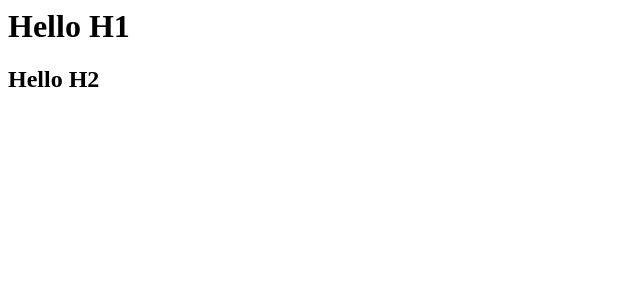
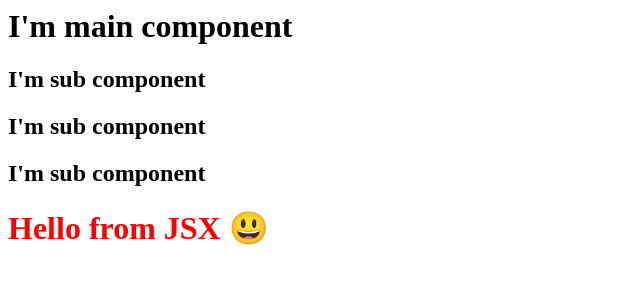
Before and after one commit to Rajath3/namaste-react, a React (Vite) app: page / in a window 1280 px wide. Shown: the top 300 px of the page, without its empty margins (0-640 px from the left). Built offline with nearby package versions, Linux system fonts and the light colour scheme.

Commit message:
Episode 3

```diff
--- a/App.js
+++ b/App.js
@@ -1,25 +1,25 @@
 import React from 'react';
 import ReactDOM from 'react-dom/client';
 
-{/* <div id='parent'>
-    <div id='child'>
-        <h1>Hello H1</h1>
-        <h2>Hello H2</h2>
+
+const heading = <h1 id='heading'>Hello from JSX 😃 </h1>
+
+
+const SubComponent = () => {
+    return <h2>I'm sub component</h2>
+}
+
+// Composite class - Rendering one component inside another
+const MainComponent = () => {
+    return <div>
+        <h1>I'm main component</h1>
+        <SubComponent />
+        {SubComponent()}
+        <SubComponent></SubComponent>
+        {heading}
     </div>
-</div> */}
-
-// React create element creates an objects, which while rendering
-// will convert to html
-const parent = React.createElement('div', {id: 'parent'},
-    React.createElement('div', {id: 'child'},
-    [React.createElement('h1', {}, "Hello H1"),
-    React.createElement('h2', {}, "Hello H2")]
-    )
-)
-
-const heading = React.createElement('h1', {id: 'heading'}, 'Hello From React!');
+}
 
 const root = ReactDOM.createRoot(document.getElementById('root'));
 
-// root.render(heading);
-root.render(parent);
+root.render(<MainComponent />);
--- a/package.json
+++ b/package.json
@@ -3,8 +3,8 @@
   "version": "1.0.0",
   "description": "Learning react from scratch",
   "scripts": {
-    "start": "npx parcel index.html",
-    "build": "npx parcel build index.html",
+    "start": "parcel index.html",
+    "build": "parcel build index.html",
     "test": "jest"
   },
   "repository": {
```
Also changed, not shown: Notes/Episode3.txt (added).
